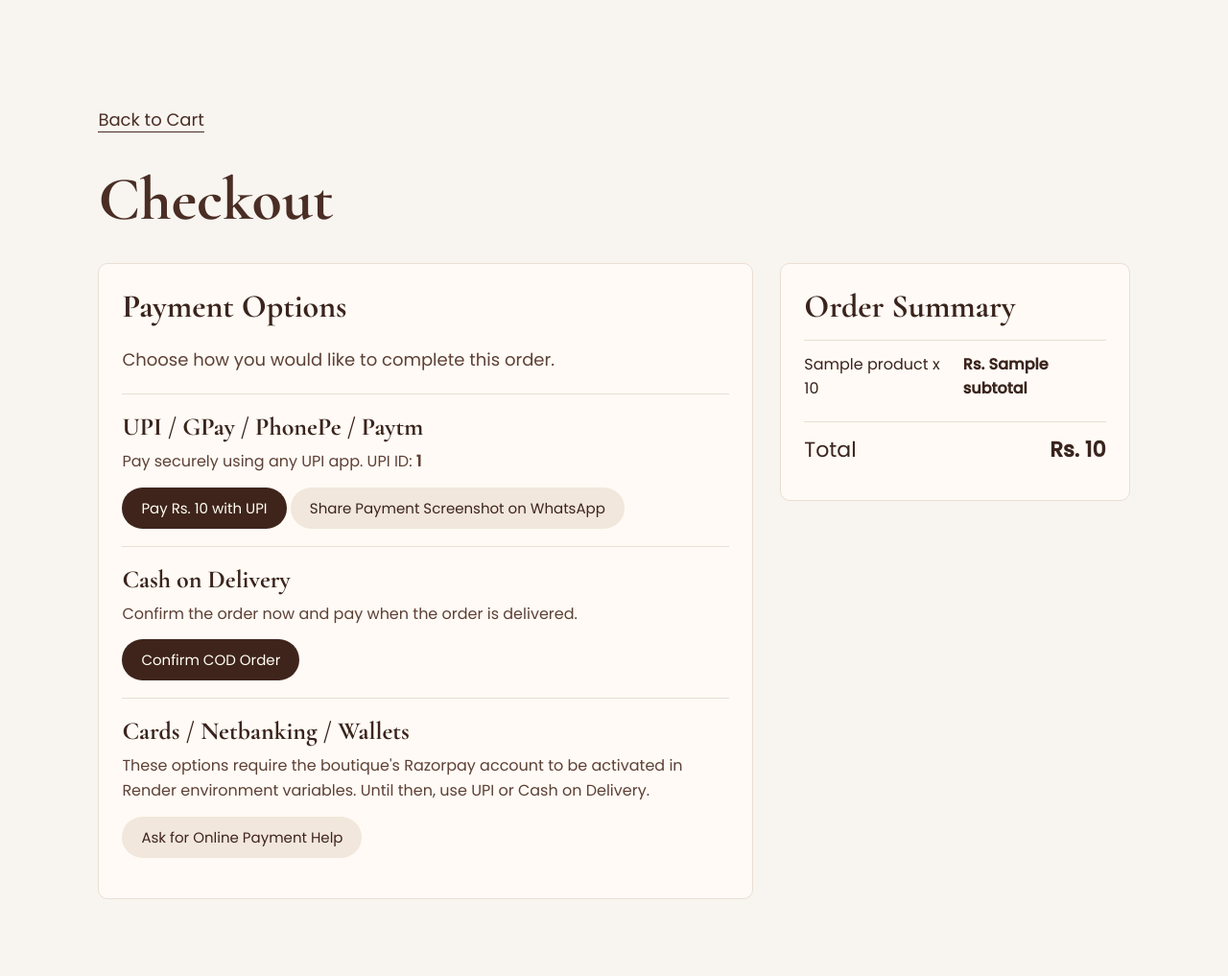
After one commit to officiallysoha-codes/shirins-boutique, a Django app: template store/templates/store/checkout.html in a window 1280 px wide. The commit adds this page. Shown: the whole page at 96% size. Run offline with Django 3.2, Linux system fonts and the light colour scheme; the template is opened without the code that fills it: most values are stand-ins (such as "Sample title", 1, 10 or a date in 2020).

Commit message:
Add checkout payment options

```diff
--- a/store/static/css/style.css
+++ b/store/static/css/style.css
@@ -587,6 +587,61 @@ body {
     font-size: 22px;
 }
 
+.checkout-layout {
+    display: grid;
+    grid-template-columns: minmax(0, 1.5fr) minmax(280px, 0.8fr);
+    gap: 28px;
+    align-items: start;
+}
+
+.payment-panel,
+.order-summary {
+    background: #fffaf5;
+    border: 1px solid #eaded4;
+    border-radius: 10px;
+    padding: 24px;
+}
+
+.payment-panel h2,
+.order-summary h2 {
+    margin-bottom: 14px;
+    font-family: 'Cormorant Garamond', serif;
+    font-size: 34px;
+    color: #3a241d;
+}
+
+.payment-option {
+    padding: 18px 0;
+    border-top: 1px solid #eaded4;
+}
+
+.payment-option h3 {
+    margin-bottom: 8px;
+    font-family: 'Cormorant Garamond', serif;
+    font-size: 26px;
+    color: #3a241d;
+}
+
+.payment-option p {
+    margin-bottom: 14px;
+    color: #5d4036;
+    line-height: 1.6;
+}
+
+.summary-row,
+.summary-total {
+    display: flex;
+    justify-content: space-between;
+    gap: 16px;
+    padding: 12px 0;
+    border-top: 1px solid #eaded4;
+}
+
+.summary-total {
+    margin-top: 10px;
+    font-size: 22px;
+}
+
 /* =========================
    CATEGORY PAGE
 ========================= */
@@ -691,6 +746,15 @@ body {
     .cart-row h2 {
         font-size: 22px;
     }
+
+    .checkout-layout {
+        grid-template-columns: 1fr;
+    }
+
+    .payment-panel,
+    .order-summary {
+        padding: 18px;
+    }
     .products-container {
         grid-template-columns: repeat(auto-fit, minmax(160px, 1fr));
         gap: 18px;
--- a/store/templates/store/cart.html
+++ b/store/templates/store/cart.html
@@ -7,7 +7,7 @@
     <meta name="viewport" content="width=device-width, initial-scale=1.0">
     <title>Cart | Shirin's Boutique</title>
     <link href="https://fonts.googleapis.com/css2?family=Allura&family=Great+Vibes&family=Cormorant+Garamond:ital,wght@0,400;0,500;0,600;0,700;1,500;1,600&family=Poppins:wght@300;400;500&display=swap" rel="stylesheet">
-    <link rel="stylesheet" href="{% static 'css/style.css' %}?v=20260510-connect">
+    <link rel="stylesheet" href="{% static 'css/style.css' %}?v=20260510-payments">
 </head>
 <body>
 <section class="shop-page">
@@ -31,6 +31,7 @@
     </div>
     <div class="cart-total">
         <strong>Total: Rs. {{ total }}</strong>
+        <a class="button-link" href="/checkout/">Checkout</a>
         <a class="button-link" href="https://wa.me/{{ whatsapp_phone }}?text={{ whatsapp_text|urlencode }}">Place Order on WhatsApp</a>
     </div>
     {% else %}
--- /dev/null
+++ b/store/templates/store/checkout.html
@@ -0,0 +1,63 @@
+{% load static %}
+
+<!DOCTYPE html>
+<html lang="en">
+<head>
+    <meta charset="UTF-8">
+    <meta name="viewport" content="width=device-width, initial-scale=1.0">
+    <title>Checkout | Shirin's Boutique</title>
+    <link href="https://fonts.googleapis.com/css2?family=Allura&family=Great+Vibes&family=Cormorant+Garamond:ital,wght@0,400;0,500;0,600;0,700;1,500;1,600&family=Poppins:wght@300;400;500&display=swap" rel="stylesheet">
+    <link rel="stylesheet" href="{% static 'css/style.css' %}?v=20260510-payments">
+</head>
+<body>
+<section class="shop-page">
+    <a class="back-link" href="/cart/">Back to Cart</a>
+    <h1>Checkout</h1>
+
+    <div class="checkout-layout">
+        <div class="payment-panel">
+            <h2>Payment Options</h2>
+            <p class="result-note">Choose how you would like to complete this order.</p>
+
+            <div class="payment-option">
+                <h3>UPI / GPay / PhonePe / Paytm</h3>
+                <p>Pay securely using any UPI app. UPI ID: <strong>{{ business_upi_id }}</strong></p>
+                <a class="button-link" href="{{ upi_link }}">Pay Rs. {{ total }} with UPI</a>
+                <a class="button-link secondary" href="https://wa.me/{{ whatsapp_phone }}?text={{ online_text|urlencode }}">Share Payment Screenshot on WhatsApp</a>
+            </div>
+
+            <div class="payment-option">
+                <h3>Cash on Delivery</h3>
+                <p>Confirm the order now and pay when the order is delivered.</p>
+                <a class="button-link" href="https://wa.me/{{ whatsapp_phone }}?text={{ cod_text|urlencode }}">Confirm COD Order</a>
+            </div>
+
+            <div class="payment-option">
+                <h3>Cards / Netbanking / Wallets</h3>
+                {% if razorpay_enabled %}
+                <p>Razorpay is configured for this store. Complete the payment through the secure gateway.</p>
+                <a class="button-link" href="https://wa.me/{{ whatsapp_phone }}?text={{ online_text|urlencode }}">Request Secure Payment Link</a>
+                {% else %}
+                <p>These options require the boutique's Razorpay account to be activated in Render environment variables. Until then, use UPI or Cash on Delivery.</p>
+                <a class="button-link secondary" href="https://wa.me/{{ whatsapp_phone }}?text={{ online_text|urlencode }}">Ask for Online Payment Help</a>
+                {% endif %}
+            </div>
+        </div>
+
+        <div class="order-summary">
+            <h2>Order Summary</h2>
+            {% for item in items %}
+            <div class="summary-row">
+                <span>{{ item.product.name }} x {{ item.quantity }}</span>
+                <strong>Rs. {{ item.subtotal }}</strong>
+            </div>
+            {% endfor %}
+            <div class="summary-total">
+                <span>Total</span>
+                <strong>Rs. {{ total }}</strong>
+            </div>
+        </div>
+    </div>
+</section>
+</body>
+</html>
--- a/store/urls.py
+++ b/store/urls.py
@@ -10,6 +10,8 @@ urlpatterns = [
     path('wishlist/', views.wishlist, name='wishlist'),
 
     path('cart/', views.cart, name='cart'),
+
+    path('checkout/', views.checkout, name='checkout'),
 
     path('search/', views.search, name='search'),
 
```
Also changed, not shown: store/views.py (+41 -0 lines), 1 other file.
